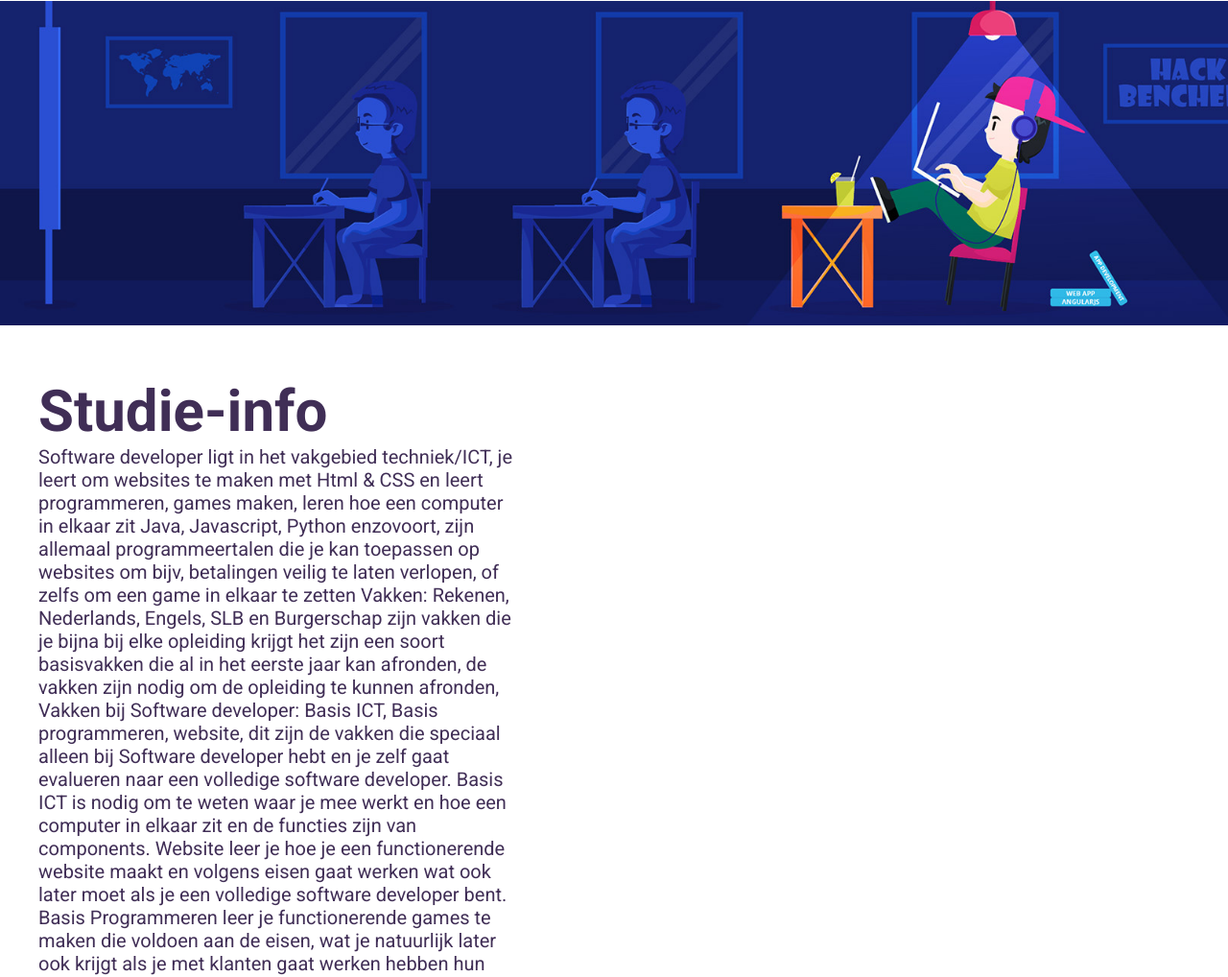
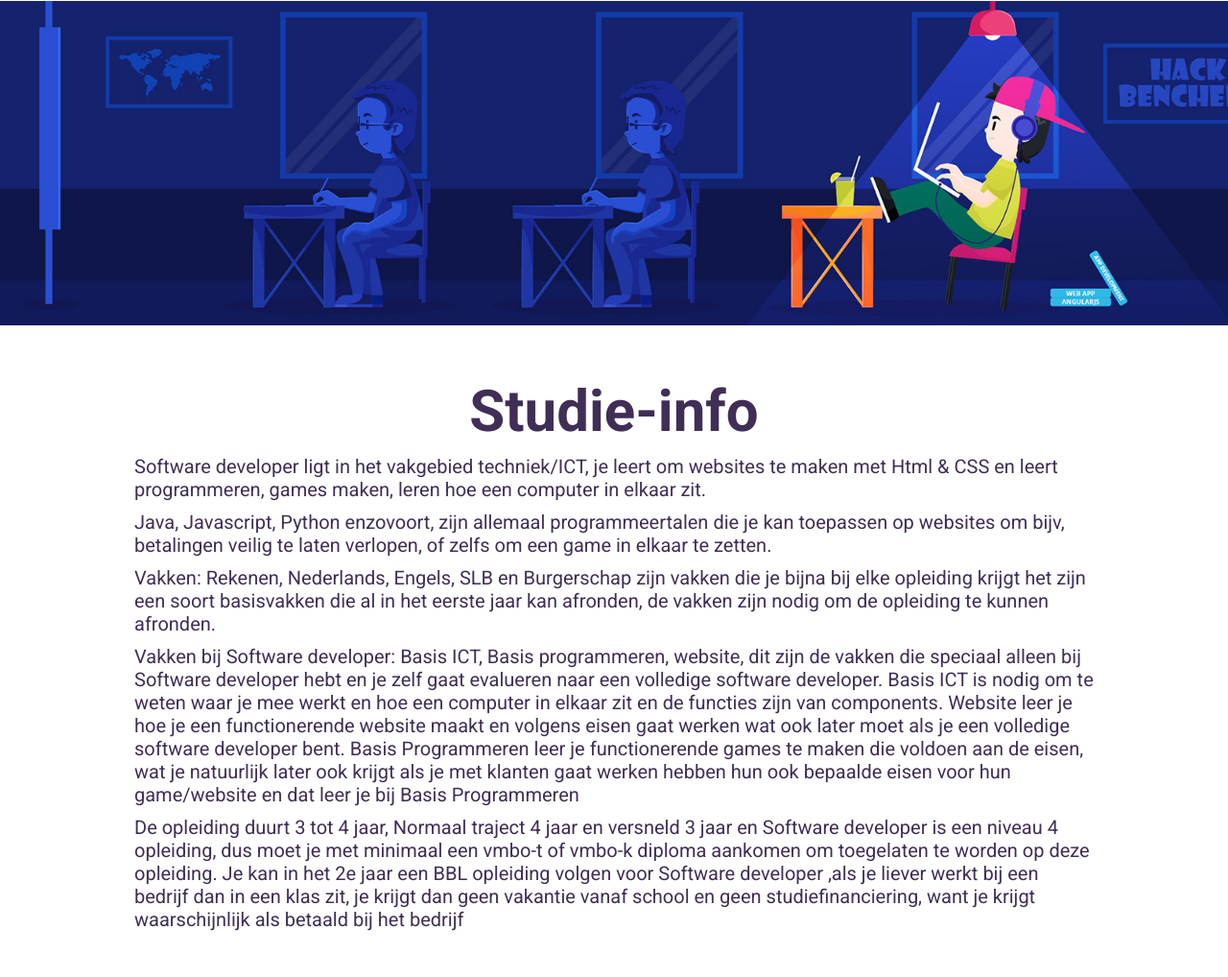
Before and after one commit to ief44/Project-week1, a plain HTML site: page Workspace/studie-info.html in a window 1280 px wide. Shown: the part 149-1167 px from the top of the page at 96% size. Drawn offline with Linux system fonts and the light colour scheme.

Commit message:
de studie in orde gezet

```diff
--- a/Workspace/Css/style.css
+++ b/Workspace/Css/style.css
@@ -158,6 +158,24 @@ footer {
     font-weight: 550;
 }
 
+.alle-vakkenstudie {
+    display: flex;
+    flex-direction: column;
+    align-items: center;
+    color: #402e56;
+}
+
+.alle-vakkenstudie h1 {
+    margin-top: 50px;
+    font-size: 60px;
+}
+
+.alle-vakkenstudie p {
+    font-size: 20px;
+    max-width: 1000px;
+    margin-top: 10px;
+}
+
 .alle-vakken {
     color: #402e56;
 }
@@ -247,6 +265,19 @@ footer {
     padding-left: 15px;
 }
 
+.vak h2 {
+    margin-top: 20px;
+}
+
+.studieinfocontainer {
+    display: flex;
+    justify-content: center;
+}
+
+.studieinfo {
+    max-width: 1000px;
+}
+
 .meld-aan {
     display: flex;
     width: 100px;
--- a/Workspace/studie-info.html
+++ b/Workspace/studie-info.html
@@ -48,27 +48,45 @@
     <main>
         <img class="image-coding-class" src="Images/coding-class.png" alt="Image of a class with a coder">
 
-        <div class="alle-vakken">
+        <div class="alle-vakkenstudie">
+            <div class="studieinfocontainer">
                 <h1>Studie-info</h1>
-            <p>Software developer ligt in het vakgebied techniek/ICT, je leert om websites te maken met Html & CSS en
-                leert programmeren, games maken, leren hoe een computer in elkaar zit
-                Java, Javascript, Python enzovoort, zijn allemaal programmeertalen die je kan toepassen op websites om
-                bijv, betalingen veilig te laten verlopen, of zelfs om een game in elkaar te zetten
+            </div>
+            <div>
+                <p>Software developer ligt in het vakgebied techniek/ICT, je leert om websites te maken met Html & CSS
+                    en
+                    leert programmeren, games maken, leren hoe een computer in elkaar zit.
+                </p>
+                <p>
+                    Java, Javascript, Python enzovoort, zijn allemaal programmeertalen die je kan toepassen op websites
+                    om
+                    bijv, betalingen veilig te laten verlopen, of zelfs om een game in elkaar te zetten.</p>
+                <p>
                     Vakken: Rekenen, Nederlands, Engels, SLB en Burgerschap zijn vakken die je bijna bij elke opleiding
-                krijgt het zijn een soort basisvakken die al in het eerste jaar kan afronden, de vakken zijn nodig om de
-                opleiding te kunnen afronden,
-                Vakken bij Software developer: Basis ICT, Basis programmeren, website, dit zijn de vakken die speciaal
+                    krijgt het zijn een soort basisvakken die al in het eerste jaar kan afronden, de vakken zijn nodig
+                    om de
+                    opleiding te kunnen afronden.</p>
+                <p>
+                    Vakken bij Software developer: Basis ICT, Basis programmeren, website, dit zijn de vakken die
+                    speciaal
                     alleen bij Software developer hebt en je zelf gaat evalueren naar een volledige software developer.
-                Basis ICT is nodig om te weten waar je mee werkt en hoe een computer in elkaar zit en de functies zijn
-                van components. Website leer je hoe je een functionerende website maakt en volgens eisen gaat werken wat
-                ook later moet als je een volledige software developer bent. Basis Programmeren leer je functionerende
+                    Basis ICT is nodig om te weten waar je mee werkt en hoe een computer in elkaar zit en de functies
+                    zijn
+                    van components. Website leer je hoe je een functionerende website maakt en volgens eisen gaat werken
+                    wat
+                    ook later moet als je een volledige software developer bent. Basis Programmeren leer je
+                    functionerende
                     games te maken die voldoen aan de eisen, wat je natuurlijk later ook krijgt als je met klanten gaat
-                werken hebben hun ook bepaalde eisen voor hun game/website en dat leer je bij Basis Programmeren
-                De opleiding duurt 3 tot 4 jaar, Normaal traject 4 jaar en versneld 3 jaar en Software developer is een
+                    werken hebben hun ook bepaalde eisen voor hun game/website en dat leer je bij Basis Programmeren</p>
+                <p>
+                    De opleiding duurt 3 tot 4 jaar, Normaal traject 4 jaar en versneld 3 jaar en Software developer is
+                    een
                     niveau 4 opleiding, dus moet je met minimaal een vmbo-t of vmbo-k diploma aankomen om toegelaten te
-                worden op deze opleiding. Je kan in het 2e jaar een BBL opleiding volgen voor Software developer ,als je
+                    worden op deze opleiding. Je kan in het 2e jaar een BBL opleiding volgen voor Software developer
+                    ,als je
                     liever werkt bij een bedrijf dan in een klas zit, je krijgt dan geen vakantie vanaf school en geen
-                studiefinanciering, want je krijgt waarschijnlijk als betaald bij het bedrijf
+                    studiefinanciering, want je krijgt waarschijnlijk als betaald bij het bedrijf</p>
+            </div>
             </p>
         </div>
     </main>
```
Lines whose indentation alone changed are shown as unchanged.
